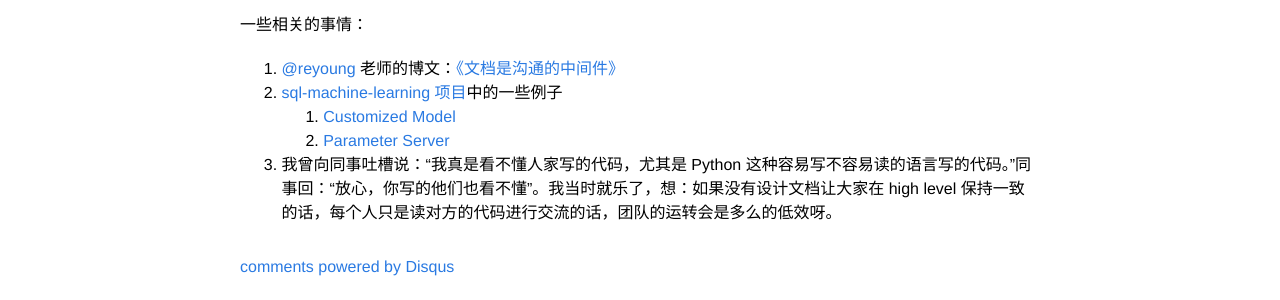
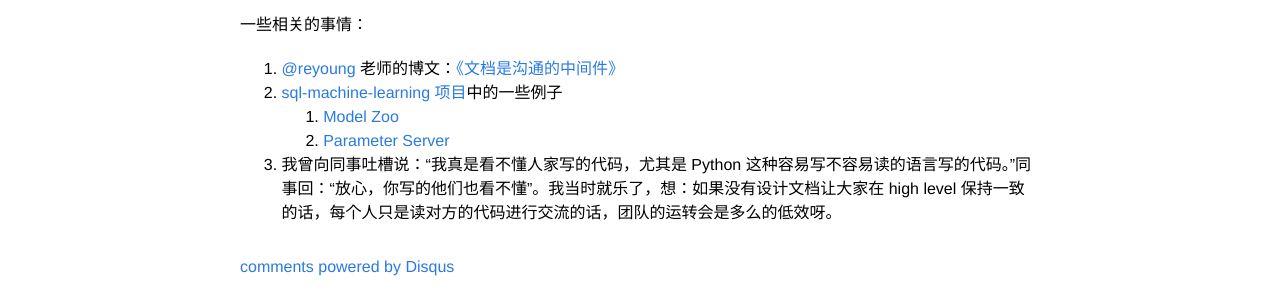
Before and after one commit to tonyyang-svail/tonyyang-svail.github.io, a Jekyll site: the page built from _posts/2019-10-25-coding-as-a-team-1-design-doc.md, in a window 1280 px wide. Shown: the part 1615-1915 px from the top of the page. Built offline with Jekyll 4.4.1, drawn with Linux system fonts in a browser that asks for light colours; comment, search, counter and statistics services are not loaded.

Commit message:
Update 2019-10-25-coding-as-a-team-1-design-doc.md

```diff
--- a/_posts/2019-10-25-coding-as-a-team-1-design-doc.md
+++ b/_posts/2019-10-25-coding-as-a-team-1-design-doc.md
@@ -52,6 +52,6 @@ comments: true
 
 1. [@reyoung](https://github.com/reyoung) 老师的博文：[《文档是沟通的中间件》](https://github.com/tonyyang-svail/blog/blob/tonyyang-svail-fix-why-documentation-links/2016/11/why_documentation.md)
 2. [sql-machine-learning 项目](https://github.com/sql-machine-learning)中的一些例子
-   1. [Customized Model](https://github.com/sql-machine-learning/sqlflow/blob/develop/doc/design/design_customized_model.md)
+   1. [Model Zoo](https://github.com/sql-machine-learning/sqlflow/blob/f776e62a338d08902cfa4e937f849203b5ad9ac3/doc/design/model_zoo.md)
    2. [Parameter Server](https://github.com/sql-machine-learning/elasticdl/blob/c6b4ee5ec0a692b8142426df4c9c104a24864194/docs/designs/ps_design.md)
 3. 我曾向同事吐槽说：“我真是看不懂人家写的代码，尤其是 Python 这种容易写不容易读的语言写的代码。”同事回：“放心，你写的他们也看不懂”。我当时就乐了，想：如果没有设计文档让大家在 high level 保持一致的话，每个人只是读对方的代码进行交流的话，团队的运转会是多么的低效呀。
```
